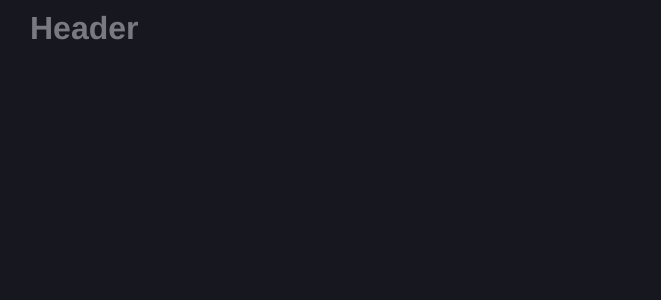
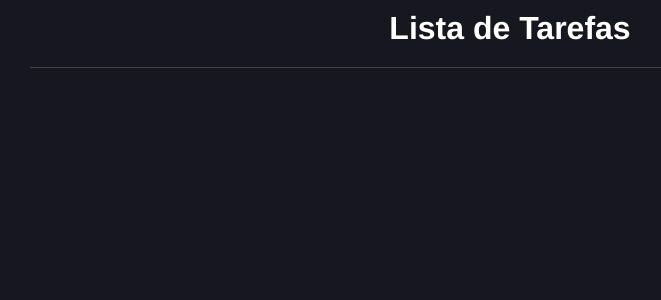
Before and after one commit to LucasMorais1998/react-to-do-list, a React (Vite) app: page / in a window 1280 px wide. Shown: the top 300 px of the page, without its empty margins (130-791 px from the left). Built offline with nearby package versions, Linux system fonts and the light colour scheme.

Commit message:
add Header style

```diff
--- a/src/components/Header/index.tsx
+++ b/src/components/Header/index.tsx
@@ -1,8 +1,10 @@
+import { Container } from './style'
+
 const Header = () => {
   return (
-    <header>
-      <h1>Header</h1>
-    </header>
+    <Container>
+      <h1>Lista de Tarefas</h1>
+    </Container>
   )
 }
 
--- /dev/null
+++ b/src/components/Header/style.ts
@@ -0,0 +1,10 @@
+import styled from "styled-components";
+
+export const Container = styled.header`
+  margin: 0;
+  padding: 0;
+  color: var(--secondary-color);
+  text-align: center;
+  border-bottom: 1px solid #444;
+  padding-bottom: 1.25rem;
+`;
```
